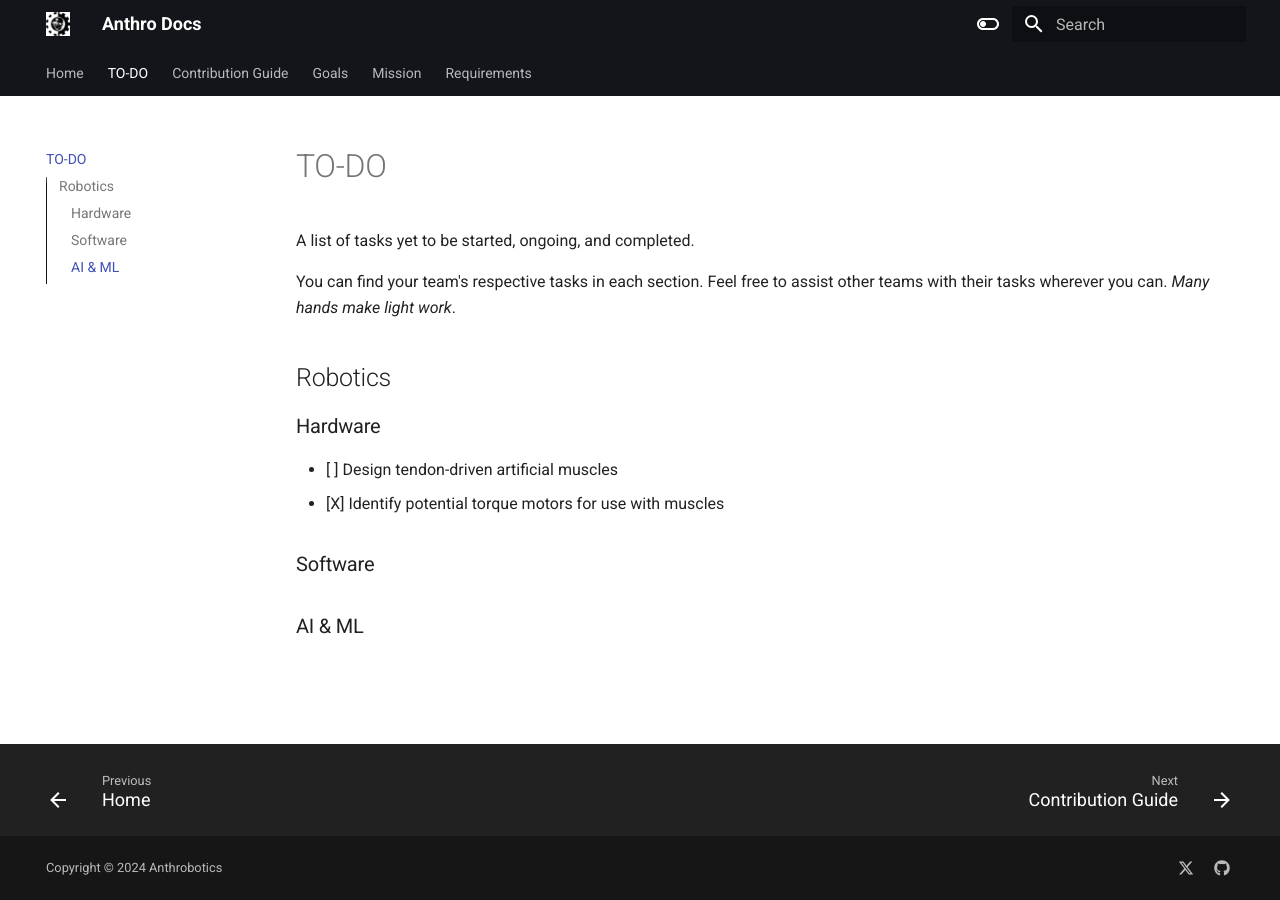
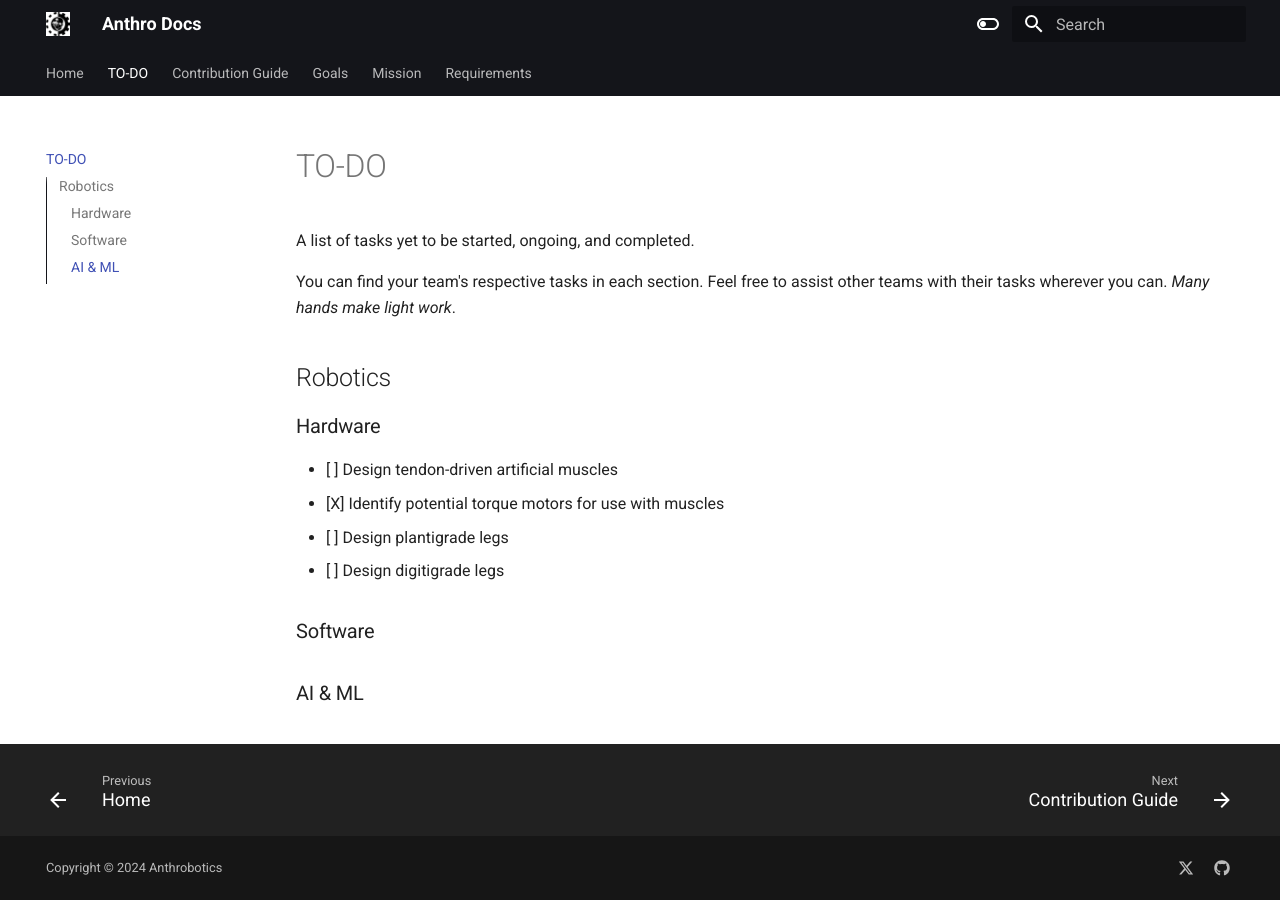
Before and after one commit to Anthrobotics/anthro-docs, an MkDocs documentation site: the page built from docs/TO-DO.md, in a window 1280 px wide. Built offline with MkDocs 1.6.1 and Material for MkDocs 9.7.7, drawn with Linux system fonts in a browser that asks for light colours.

Commit message:
Update TO-DO.md

```diff
--- a/docs/TO-DO.md
+++ b/docs/TO-DO.md
@@ -10,6 +10,8 @@ You can find your team's respective tasks in each section. Feel free to assist o
 
 - [ ] Design tendon-driven artificial muscles
 - [X] Identify potential torque motors for use with muscles
+- [ ] Design plantigrade legs
+- [ ] Design digitigrade legs
 
 ### Software
 
```
